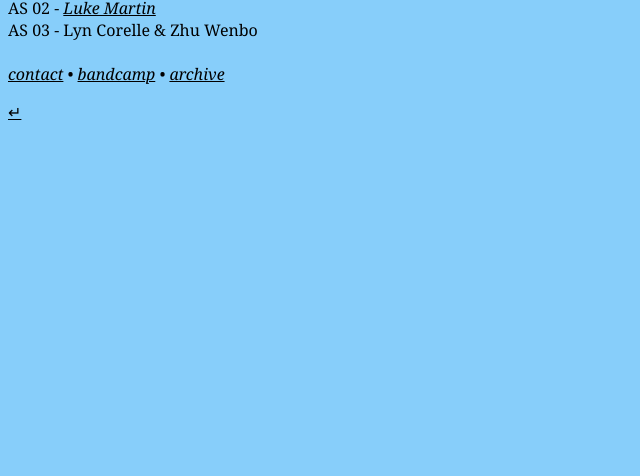
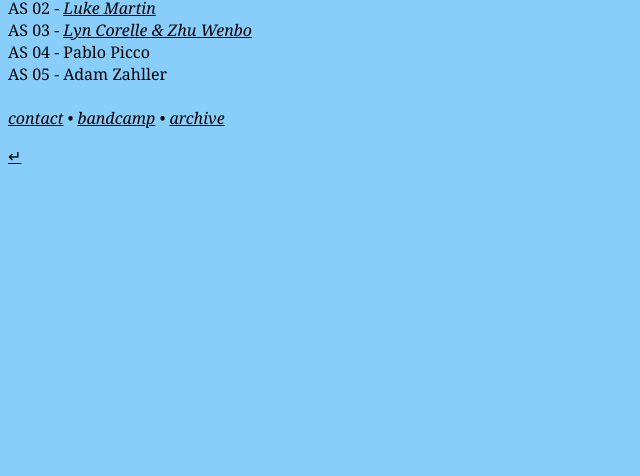
Before and after one commit to nophovenbaldwin/nob, a website: page allsky.html in a window 1280 px wide. Shown: the part 324-800 px from the top of the page, without its empty margins (0-640 px from the left). Drawn offline with Linux system fonts and the light colour scheme.

Commit message:
Update allsky.html

```diff
--- a/allsky.html
+++ b/allsky.html
@@ -11,7 +11,11 @@
       <br>
       AS 02 - <a href="AS02.html"><i>Luke Martin</i></a>
       <br>
-      AS 03 - Lyn Corelle & Zhu Wenbo
+      AS 03 - <a href="AS03.html"><i>Lyn Corelle & Zhu Wenbo</i></a>
+      <br>
+      AS 04 - Pablo Picco
+      <br>
+      AS 05 - Adam Zahller
   <br>
   <br>
   <i><a link href="ASinfo.html">contact</a> • <a link href="https://allsky.bandcamp.com/">bandcamp</a> • <a link href="https://archive.org/details/@allsky">archive</a></i>
```
